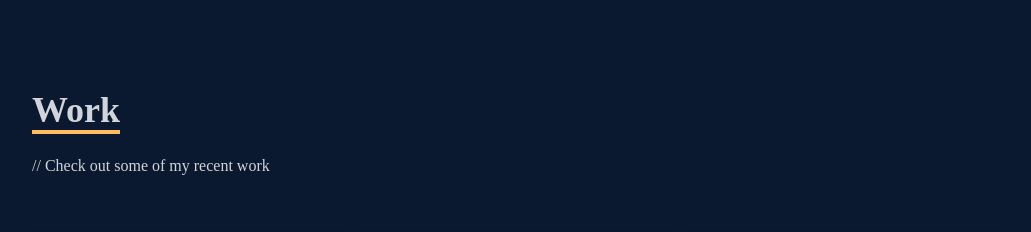
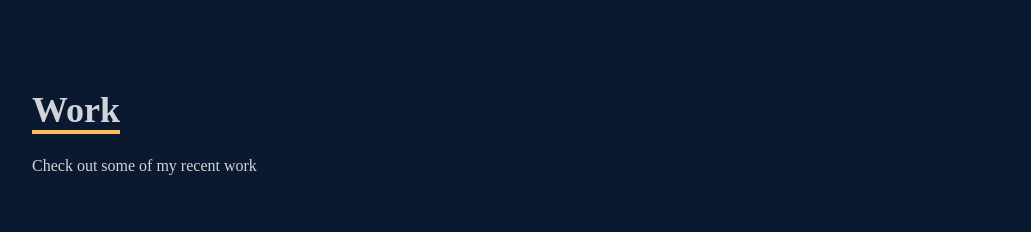
Before and after one commit to solufelo/cptsoloWebsite, a React (Create React App) app: page / in a window 1280 px wide. Shown: the part 2380-2612 px from the top of the page, without its empty margins (124-1155 px from the left). Built offline with nearby package versions, Linux system fonts and the light colour scheme.

Commit message:
Update Work.jsx

```diff
--- a/src/components/Work.jsx
+++ b/src/components/Work.jsx
@@ -7,7 +7,7 @@
         <div className='max-w-[1000px] mx-auto p-4 flex flex-col justify-center w-full h-full'>
             <div className='pb-8'>
                 <p className='text-4xl font-bold inline border-b-4 text-gray-300 border-[#ffbd62]'>Work</p>
-                <p className='py-6'>// Check out some of my recent work</p>
+                <p className='py-6'>Check out some of my recent work</p>
             </div>
             {/* Container */}
             <div
```
